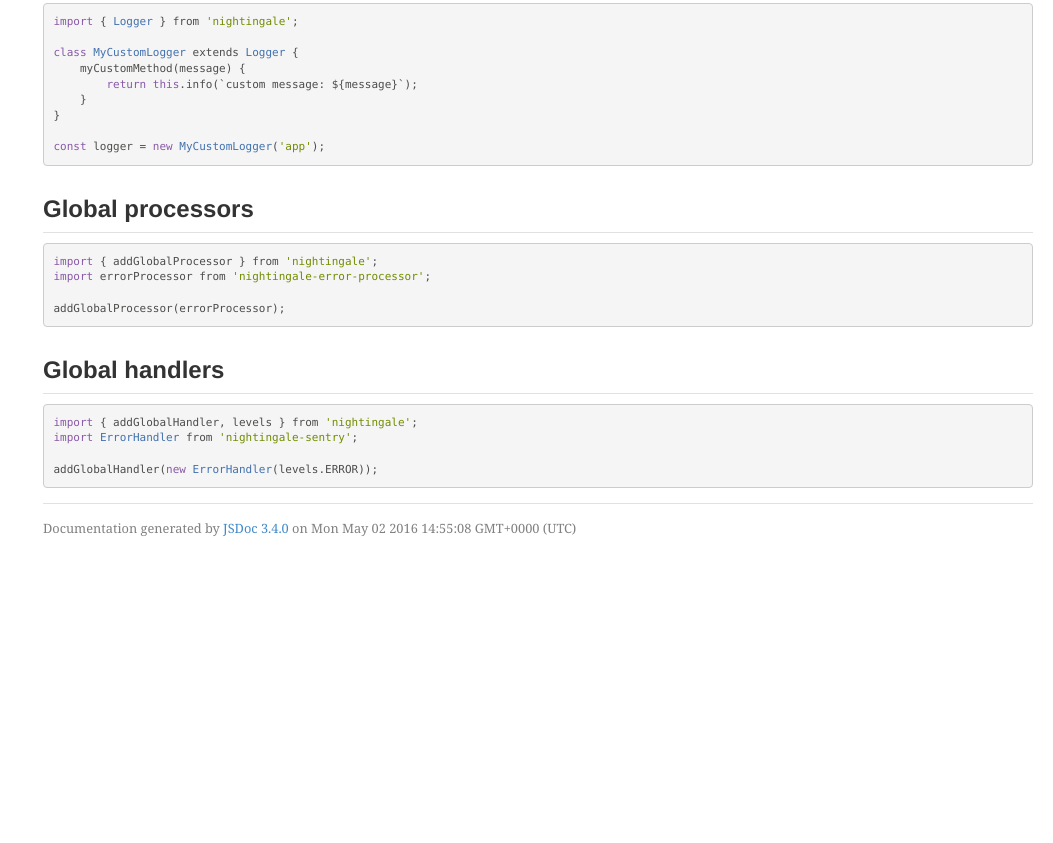
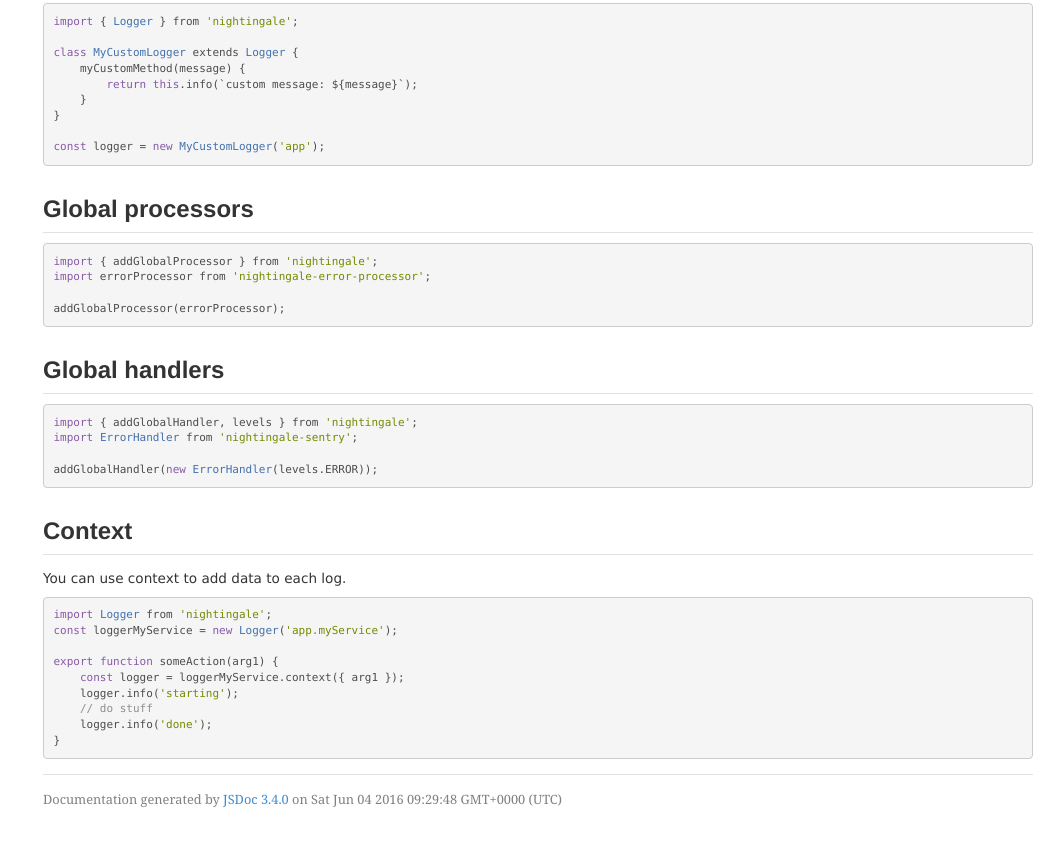
Before and after one commit to nightingalejs/nightingale, a plain HTML site: page docs/index.html in a window 1280 px wide. Shown: the part 3530-4373 px from the top of the page, without its empty margins (227-1280 px from the left). Before the commit the page ends 4102 px from the top, so only its background shows below. Drawn offline with Linux system fonts and the light colour scheme.

Commit message:
auto commit from circleci

```diff
--- a/docs/index.html
+++ b/docs/index.html
@@ -114,7 +114,7 @@ configure([
 <li>via url : <code>?DEBUG=worker1</code></li>
 <li>via localStorage (in a console): <code>localStorage.DEBUG='worker1'</code></li>
 </ul>
-<p>Values are separated by <code>,</code>.</p>
+<p>Values are minimatch patterns and separated by <code>,</code>.</p>
 <h2>Processors</h2><h3>Add information on a request</h3><pre class="prettyprint source lang-js"><code>import Koa from 'koa';
 import Logger, { configure, levels } from 'nightingale';
 import ConsoleHandler from 'nightinale-console';
@@ -170,7 +170,16 @@ import errorProcessor from 'nightingale-error-processor';
 addGlobalProcessor(errorProcessor);</code></pre><h2>Global handlers</h2><pre class="prettyprint source lang-js"><code>import { addGlobalHandler, levels } from 'nightingale';
 import ErrorHandler from 'nightingale-sentry';
 
-addGlobalHandler(new ErrorHandler(levels.ERROR));</code></pre></article>
+addGlobalHandler(new ErrorHandler(levels.ERROR));</code></pre><h2>Context</h2><p>You can use context to add data to each log.</p>
+<pre class="prettyprint source lang-js"><code>import Logger from 'nightingale';
+const loggerMyService = new Logger('app.myService');
+
+export function someAction(arg1) {
+    const logger = loggerMyService.context({ arg1 });
+    logger.info('starting');
+    // do stuff
+    logger.info('done');
+}</code></pre></article>
     </section>
 
 
@@ -181,7 +190,7 @@ addGlobalHandler(new ErrorHandler(levels.ERROR));</code></pre></article>
 
 
         <footer>
-            Documentation generated by <a target="_blank" href="https://github.com/jsdoc3/jsdoc">JSDoc 3.4.0</a> on Mon May 02 2016 14:55:08 GMT+0000 (UTC)
+            Documentation generated by <a target="_blank" href="https://github.com/jsdoc3/jsdoc">JSDoc 3.4.0</a> on Sat Jun 04 2016 09:29:48 GMT+0000 (UTC)
         </footer>
     </div>
 </div>
```
Also changed, not shown: docs/global.html (+1 -1 lines).
